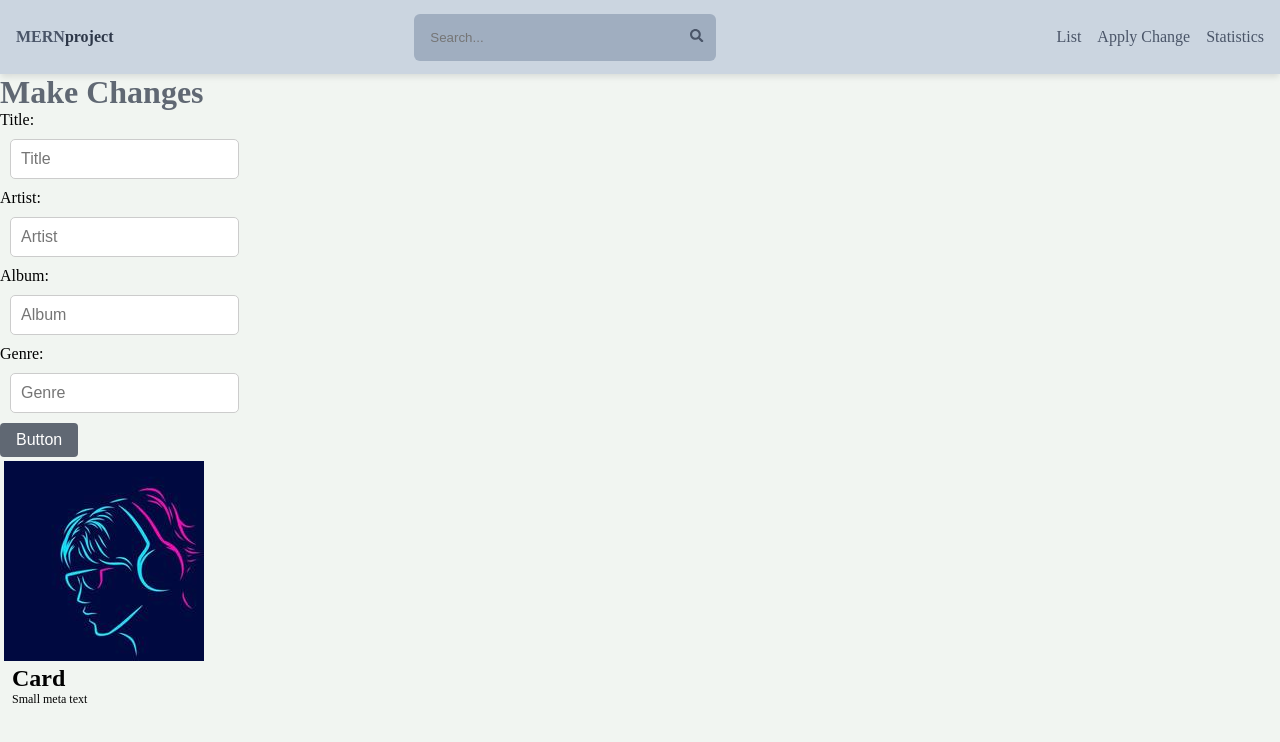
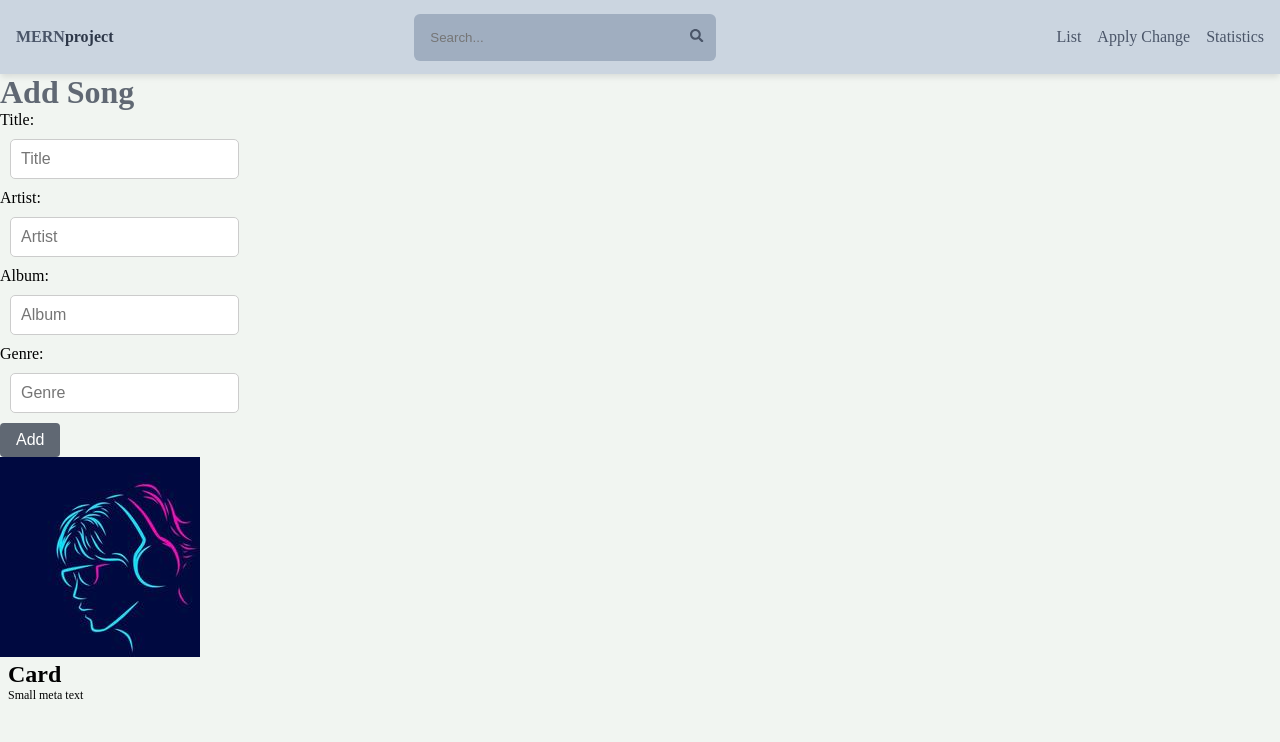
Before and after one commit to Eba-Fekadu/MERN-Project, a React (Vite) app in the folder client/: page /admin in a window 1280 px wide. Shown: the top 742 px of the page. Built offline with nearby package versions, Linux system fonts and the light colour scheme.

Commit message:
Admin Page Changes

```diff
--- a/client/package.json
+++ b/client/package.json
@@ -21,6 +21,7 @@
   "devDependencies": {
     "@types/react": "^18.2.55",
     "@types/react-dom": "^18.2.19",
+    "@types/rebass": "^4.0.14",
     "@typescript-eslint/eslint-plugin": "^6.21.0",
     "@typescript-eslint/parser": "^6.21.0",
     "@vitejs/plugin-react-swc": "^3.5.0",
--- a/client/src/pages/Admin.tsx
+++ b/client/src/pages/Admin.tsx
@@ -7,6 +7,12 @@ interface AdminProps {
   // Add any props that the Admin component may receive
   // For example:
   // title: string;
+}
+interface FormData {
+  Title: string;
+  Artist: string;
+  Album: string;
+  Genre: string;
 }
 const inputStyles = css`
 
@@ -47,11 +53,63 @@ const inputStyles = css`
 
 export default function Admin({ /* destructure props if any */ }: AdminProps): ReactElement {
 
-  const [inputValue, setInputValue] = useState('');
+  const [formData, setFormData] = useState<FormData>({
+    Title: '',
+    Artist: '',
+    Album: '',
+    Genre: '',
+  });
+  const [error, setError] = useState<string | null>(null);
+  const [success, setSuccess] = useState<string | null>(null);
+  const [loading, setLoading] = useState(false);
 
-  const handleInputChange = (event: ChangeEvent<HTMLInputElement>) => {
-    setInputValue(event.target.value);
+  const handleChange = (e: ChangeEvent<HTMLInputElement>) => {
+    setFormData({
+      ...formData,
+      [e.target.id]: e.target.value,
+    });
   };
+  const handleSubmit = async (e: React.FormEvent) => {
+    e.preventDefault();
+    try{
+      setLoading(true);
+      await new Promise(resolve => setTimeout(resolve, 1000));
+      const res = await fetch('/server/song/create', {
+        method: 'POST',
+        headers:{
+          'Content-Type': 'application/json',
+        },
+        body: JSON.stringify(formData),
+      });
+      const data = await res.json();
+      if(data.success === false) {
+        setError(data.message);
+        setLoading(false);
+        return;
+      }
+
+
+      setFormData({
+        ...formData,
+        Title: '',
+        Artist: '',
+        Album: '',
+        Genre: '',
+      });
+      setLoading(false);
+      console.log(data);
+      setError(null);
+      // navigate('/admin', { state: { formData } });
+      setSuccess(data);
+
+    } catch(error){
+      setLoading(false);
+      setError(error.message);
+      setSuccess(null);
+    }
+  };
+
+  console.log(formData);
   return (
     <div className='w-24 sm:w-64'>
 
@@ -59,16 +117,19 @@ export default function Admin({ /* destructure props if any */ }: AdminProps): R
         fontSize={[ 3, 4, 5 ]}
         fontWeight='bold'
         color='#606873'>
-        Make Changes
+        Add Song
       </Text>
-
-
+      {success && <p style={{ color: 'green' }}>{success}</p>}
+      <form onSubmit={handleSubmit}>
       <label>Title:</label>
       <input
             type='text'
             css={inputStyles}
              placeholder='Title'
             className='bg-transparent focus:outline-none w-24 sm:w-64'
+            id ='Title'
+            value={formData.Title}
+            onChange={handleChange}
           />
 
           <label>Artist:</label>
@@ -77,6 +138,9 @@ export default function Admin({ /* destructure props if any */ }: AdminProps): R
             css={inputStyles}
             placeholder='Artist'
             className='bg-transparent focus:outline-none w-24 sm:w-64'
+            id ='Artist'
+            value={formData.Artist}
+            onChange={handleChange}
           />
 
 <label>Album:</label>
@@ -85,6 +149,9 @@ export default function Admin({ /* destructure props if any */ }: AdminProps): R
             css={inputStyles}
             placeholder='Album'
             className='bg-transparent focus:outline-none w-24 sm:w-64'
+            id ='Album'
+            value={formData.Album}
+            onChange={handleChange}
           />
 
 <label>Genre:</label>
@@ -93,15 +160,24 @@ export default function Admin({ /* destructure props if any */ }: AdminProps): R
             css={inputStyles}
             placeholder='Genre'
             className='bg-transparent focus:outline-none w-24 sm:w-64'
+            id ='Genre'
+            value={formData.Genre}
+            onChange={handleChange}
           />
-        <Button bg='#606873'>Button</Button>
-
+        <Button disabled={loading} bg='#606873'>{loading ? 'Loading...' : 'Add'}</Button>
+        {error && <p style={{ color: 'red' }}>{error}</p>}
+        </form>
 
       <Box width={256}>
-    <Card
-      p={1}
-      borderRadius={2}
-      boxShadow='0 0 16px rgba(0, 0, 0, .25)'
+
+     <Card
+      // p={3}
+
+      // width={[ 1, 1, 1/2 ]}
+      // mx={4}
+      // my={4}
+      // bg='#606873'
+      // boxShadow='0 4px 6px -1px rgba(0, 0, 0, 0.1)'
       >
       <Image src={GallaxyImage} />
       <Box px={2}>
--- a/client/vite.config.ts
+++ b/client/vite.config.ts
@@ -3,5 +3,13 @@ import react from '@vitejs/plugin-react-swc'
 
 // https://vitejs.dev/config/
 export default defineConfig({
+server: {
+  proxy:{
+    '/server': {
+      target:'http://localhost:3000',
+      secure: false,
+    },
+  },
+},
   plugins: [react()],
 })
```
Also changed, not shown: 1 other file (tests, documents, lock files or other folders).
